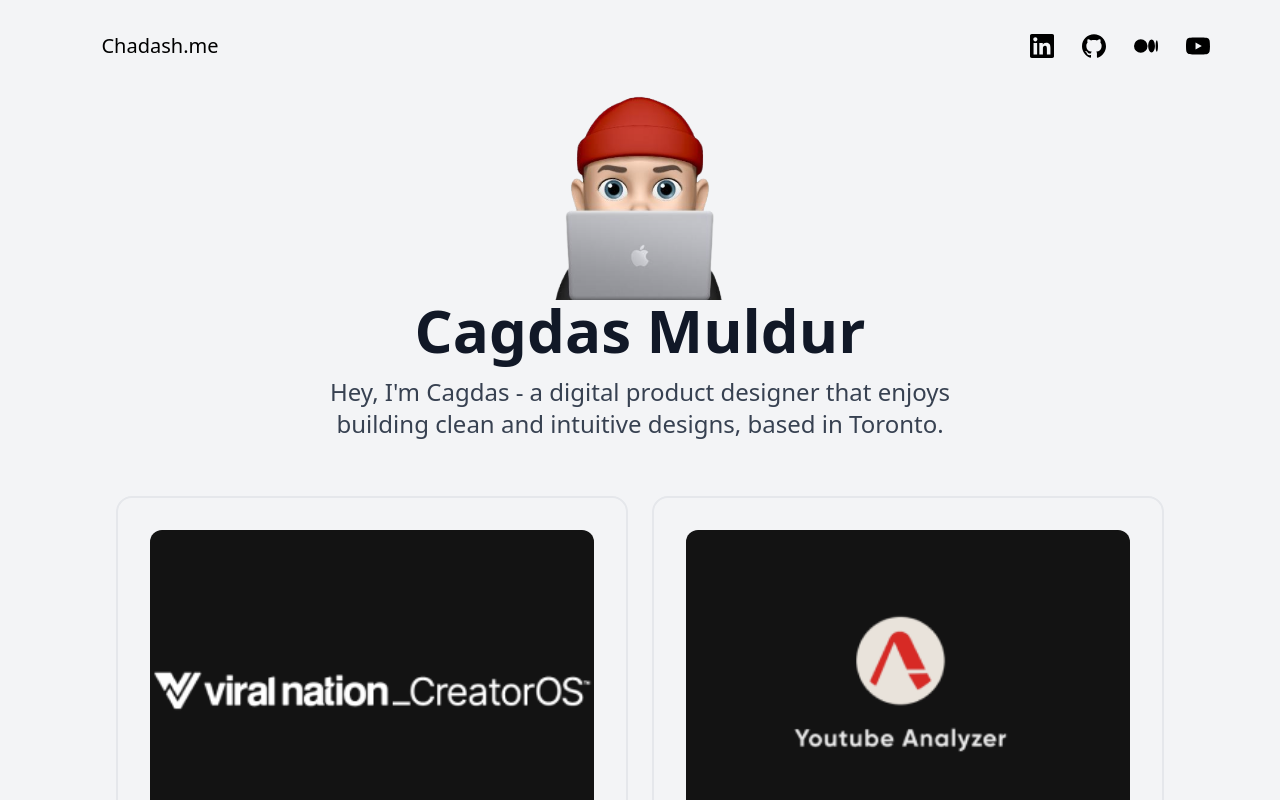
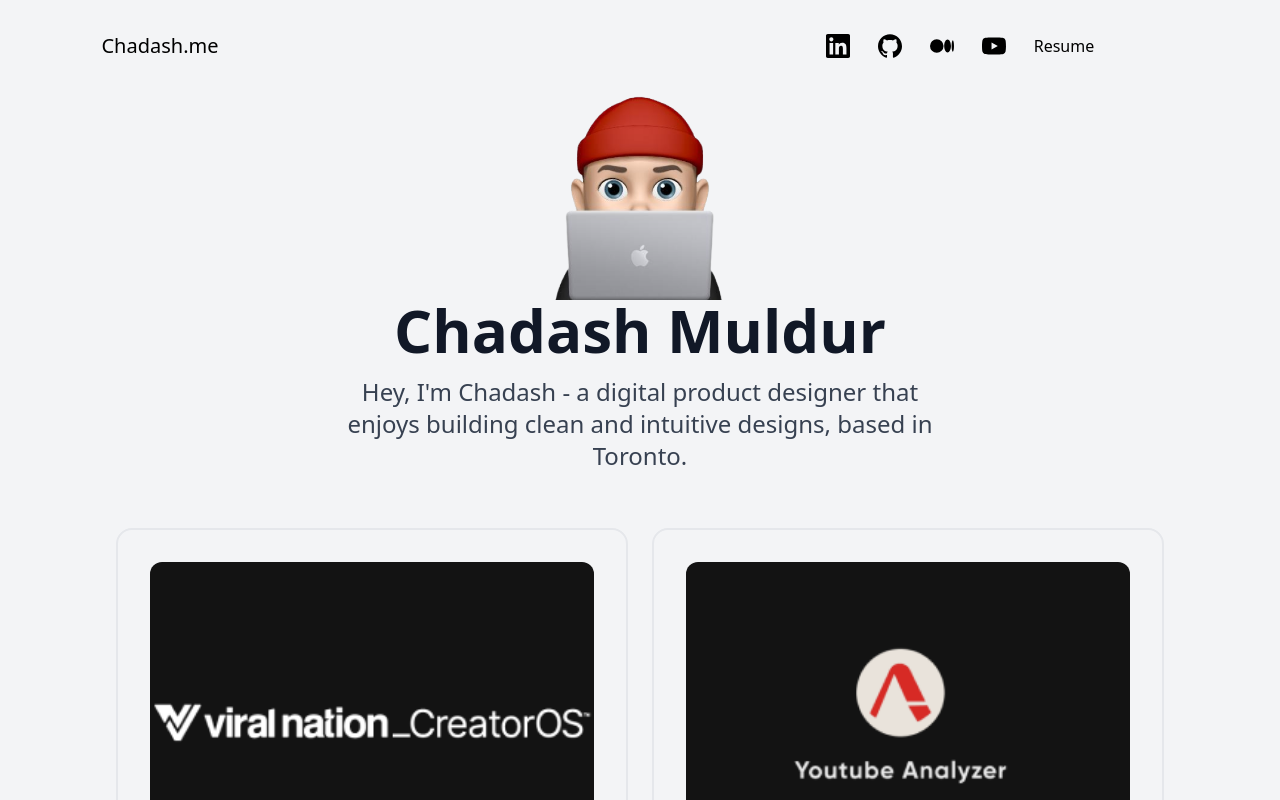
Before and after one commit to Clockcode/minimal-portfolio, a React (Create React App) app: page / in a window 1280 px wide. Shown: the top 800 px of the page. Built offline with nearby package versions, Linux system fonts and the light colour scheme.

Commit message:
Resume added and name changed

```diff
--- a/src/Components/Header.js
+++ b/src/Components/Header.js
@@ -11,7 +11,7 @@ export default function Header() {
       <Link to="/" className='sm:w-1/4 w-full sm:mb-0 mb-4'>
         <h1 className="text-center text-xl font-normal">Chadash.me</h1>
       </Link>
-      <div className="space-x-4 flex w-full gap-3 sm:w-1/4 justify-center">
+      <div className="space-x-4 flex w-full gap-3 sm:w-2/4 justify-center">
         <a href="https://www.linkedin.com/in/cagdasm/" target="_blank" rel="noopener noreferrer">
           <LinkedinIcon className="h-6 fill-current" />
         </a>
@@ -25,6 +25,9 @@ export default function Header() {
         <a href="https://www.youtube.com/channel/UCItdJQjCFABuVKCmieFrUDA" target="_blank" rel="noopener noreferrer">
           <YoutubeIcon className="h-6 fill-current" />
         </a>
+        <a href="https://drive.google.com/file/d/1fNL3hmFfcHLgJi7uLe-3wl99x_KqjTbP/view?usp=sharing" target="_blank" rel="noopener noreferrer">
+          Resume
+        </a>
       </div>
     </nav>
   );
--- a/src/Pages/Home.js
+++ b/src/Pages/Home.js
@@ -14,9 +14,9 @@ export default function Home() {
         <div className='flex h-auto w-full mx-auto mt-8'>
           <img className='bg-center mx-auto h-52' src={profileImage} alt="profile" />
         </div>
-        <h1 className="text-center font-semibold text-6xl text-gray-900 mb-4">Cagdas Muldur</h1>
+        <h1 className="text-center font-semibold text-6xl text-gray-900 mb-4">Chadash Muldur</h1>
         <h2 className="font-normal text-2xl text-center text-gray-700 mb-8">
-          Hey, I'm Cagdas - a digital product designer that enjoys building clean and intuitive designs, based in Toronto.
+          Hey, I'm Chadash - a digital product designer that enjoys building clean and intuitive designs, based in Toronto.
         </h2>
       </div>
       <section className='flex flex-col md:flex-row gap-6 mx-auto lg:mx-0 justify-center mt-6 mb-20'>
```
